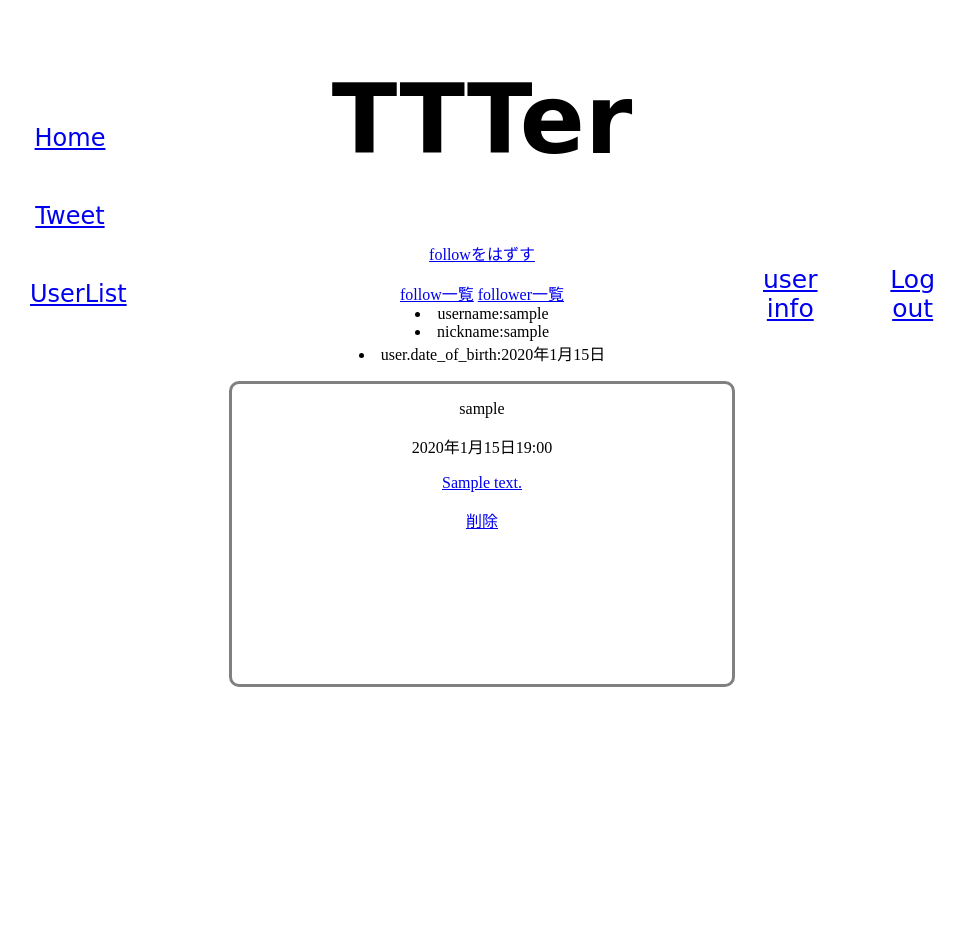
After one commit to YukiY727/Twitter_clone, a Django app: page /accounts/1/user_page/ in a window 1280 px wide. The commit adds this page. Shown: the top 943 px of the page, without its empty margins (158-1122 px from the left). Run offline with Django 4.2, Linux system fonts and the light colour scheme; a user stored in the database is signed in; tables that the repository leaves empty hold one stand-in row (values such as "Sample post"); some web fonts are replaced.

Commit message:
質問のため、いったんpush

```diff
--- a/ttter/accounts/models.py
+++ b/ttter/accounts/models.py
@@ -70,3 +70,19 @@ class MyUser(AbstractBaseUser, PermissionsMixin):
 
     def __str__(self):
         return self.username
+
+
+class FriendShip(models.Model):
+    followee = models.ForeignKey(
+        MyUser, related_name="followee", on_delete=models.CASCADE
+    )
+    follower = models.ForeignKey(
+        MyUser, related_name="follower", on_delete=models.CASCADE
+    )
+
+    class Meta:
+        constraints = [
+            models.UniqueConstraint(
+                fields=["followee", "follower"], name="follow_unique"
+            ),
+        ]
--- a/ttter/accounts/urls.py
+++ b/ttter/accounts/urls.py
@@ -17,4 +17,18 @@ urlpatterns = [
         name="login",
     ),
     path("logout/", auth_views.LogoutView.as_view(), name="logout"),
+    path("<str:username>/user_page/", views.UserPage.as_view(), name="user_page"),
+    path(
+        "<str:user_id>/following_list/",
+        views.FollowingListView.as_view(),
+        name="following_list",
+    ),
+    path(
+        "<str:user_id>/follower_list/",
+        views.FollowerListView.as_view(),
+        name="follower_list",
+    ),
+    path("<str:user_id>/follow/", views.FollowView.as_view(), name="follow"),
+    path("userlist/", views.UserListView.as_view(), name="userlist"),
+    path("<str:user_id>/unfollow/", views.UnFollowView.as_view(), name="unfollow"),
 ]
--- a/ttter/accounts/views.py
+++ b/ttter/accounts/views.py
@@ -1,10 +1,15 @@
-from django.contrib.auth import authenticate, get_user_model, login
-from django.shortcuts import render
+from urllib import request
+from django.contrib import messages
+from django.contrib.auth import get_user_model, login
+from django.contrib.auth.mixins import LoginRequiredMixin
+from django.http import HttpResponse, HttpResponseRedirect
+from django.shortcuts import get_object_or_404, render
 from django.urls import reverse_lazy
-from django.views.generic import CreateView, FormView
+from django.views.generic import CreateView, FormView, TemplateView, ListView
 
 from .forms import SignUpFrom
-
+from .models import FriendShip
+from tweet.models import Tweet
 # Create your views here.
 User = get_user_model()
 
@@ -39,3 +44,117 @@ class UserDataCreate(CreateView):
 
     def form_invalid(self, form):
         return render(self.request, "accounts/create.html", {"form": form})
+
+
+class UserListView(LoginRequiredMixin, ListView):
+    template_name = 'accounts/user_list.html'
+    model = User
+
+    def get_queryset(self):
+        return User.objects.all()
+
+
+class UserPage(LoginRequiredMixin, TemplateView):
+    template_name = "accounts/user_page.html"
+    def get_context_data(self, **kwargs):
+        context = super().get_context_data(**kwargs)
+        request_user = self.request.user
+        user = get_object_or_404(User, id=self.kwargs.get("username"))
+        post_item = Tweet.objects.filter(user=user)
+        context["is_followed"] = FriendShip.objects.filter(follower=request_user, followee=user).exists()
+        print(FriendShip.objects.filter(followee=request_user, follower=user).exists())
+        context["request_user"] = request_user
+        context["user"] = user
+        context["post_item"] = post_item
+        return context
+
+    # def get_queryset(self, **kwargs):
+    #     context = super().get_queryset(**kwargs)
+    #     print(type(self.request.user.id))
+    #     print(context)
+    #     return User.objects.get(id=int(context['username']))
+
+    # def get_queryset(self):
+    #     return User.objects.get(id=self.request.user.id)
+
+
+class FollowerListView(LoginRequiredMixin, TemplateView):
+    template_name = "accounts/follower_list.html"
+
+    def get_context_data(self, **kwargs):
+        ctx = super().get_context_data(**kwargs)
+        ctx["followers"] = FriendShip.objects.filter(follower=self.kwargs.get("username"))
+
+        return ctx
+# class UserFolloweeList(LoginRequiredMixin, TemplateView):
+#     template_name = "accounts/user_follow_list.html"
+
+#     def get_context_data(self, **kwargs):
+#         context = super().get_context_data(**kwargs)
+#         context["followee"] = get_object_or_404(User, id=self.kwargs.get("username"))
+#         print(**kwargs)
+#         print(self.kwargs.get("username"))
+#         return context
+
+class FollowingListView(LoginRequiredMixin, TemplateView):
+    template_name = "accounts/following_list.html"
+
+    def get_context_data(self, **kwargs):
+        ctx = super().get_context_data(**kwargs)
+        print(FriendShip.objects.filter(followee=self.kwargs.get("username")))
+        ctx["followings"] = FriendShip.objects.filter(followee=self.kwargs.get("username"))
+        return ctx
+class FollowView(LoginRequiredMixin, TemplateView):
+    # template_name = "accounts/follow.html"
+    template_name = "accounts/follow.html"
+    model = FriendShip
+
+    def get_context_data(self, **kwargs):
+        context = super().get_context_data(**kwargs)
+        self.follower = get_object_or_404(User, id=self.kwargs["user_id"])
+        self.followee = get_object_or_404(User, id=self.request.user.id)
+        context['follower'] = self.follower
+        if self.followee == self.follower:
+            messages.warning(self.request, "自分自身はフォローできません。")
+        elif FriendShip.objects.filter(followee=self.followee, follower=self.follower).exists():
+            messages.warning(self.request, f"{self.follower.username}さんはすでにフォローしています。")
+        return context
+
+    def post(self, **kwargs):
+        FriendShip.objects.create(followee=self.followee, follower=self.follower)
+        return HttpResponseRedirect(reverse_lazy("tweet:home"))
+
+
+# class FollowView(UserMixin, TemplateView):
+#     template_name = "accounts/follow.html"
+
+
+#     def post(self, request, *args, **kwargs):
+#         user, target = request.user, self.get_target()
+#         kwargs.setdefault("errors", [])
+#         if user.pk == target.pk:
+#             kwargs["errors"].append("自分自身のフォローはできません。")
+#         elif FriendShip.objects.filter(follower=user, followee=target).exists():
+#             kwargs["errors"].append(f"{target.username}は既にフォローしています。")
+#         else:
+#             FriendShip.objects.create(follower=user, followee=target)
+#             return redirect("accounts:home")
+#         return self.get(request, *args, **kwargs)
+
+class UnFollowView(LoginRequiredMixin, TemplateView):
+    template_name = "accounts/unfollow.html"
+
+
+    def get_context_data(self, **kwargs):
+        context = super().get_context_data(**kwargs)
+        self.follower = get_object_or_404(User, id=self.kwargs["user_id"])
+        self.followee = get_object_or_404(User, id=self.request.user.id)
+        context['follower'] = self.follower
+        if self.followee == self.follower:
+            messages.warning(self.request, "無効な操作です。")
+        return context
+
+    def post(self, **kwargs):
+        if FriendShip.objects.filter(followee=self.followee, follower=self.follower).exists():
+            FriendShip.objects.filter(followee=self.followee, follower=self.follower).delete()
+            return HttpResponseRedirect(reverse_lazy("accounts:home"))
--- /dev/null
+++ b/ttter/templates/accounts/user_page.html
@@ -0,0 +1,31 @@
+{% extends 'base/top.html' %}
+{% block content %}
+{% if is_followed is True %}
+<p>
+<a href="{% url 'accounts:unfollow' user.id %}">followをはずす</a>
+</p>
+{% else %}
+<p>
+<a href="{% url 'accounts:follow' user.id %}">followする</a>
+</p>
+{% endif %}
+<a href="{% url 'accounts:following_list' user.username %}">follow一覧</a>
+<a href="{% url 'accounts:follower_list' user.username %}">follower一覧</a>
+<li>username:{{ user.username }}</li>
+<li>nickname:{{ user.nickname }}</li>
+<li>user.date_of_birth:{{ user.date_of_birth }}</li>
+{% for tweet in post_item %}
+<p>
+<div class="frame_tweet">
+    <p>
+        <p>{{ tweet.user }}</p>
+        <p>{{ tweet.created_at }}</p>
+        <a href="{% url 'tweet:tweet_detail' tweet.pk %}">{{ tweet.content }}</a>
+        {% if user == tweet.user %}
+        <p><a href="{% url 'tweet:tweet_delete' tweet.pk %}">削除</a></p>
+        {% endif %}
+    </p>
+</div>
+</p>
+{% endfor %}
+{% endblock %}
--- a/ttter/templates/base/top.html
+++ b/ttter/templates/base/top.html
@@ -18,7 +18,7 @@
       <h1>TTTer</h1>
       <div class="right_menu">
         {% if user.is_authenticated %}
-        <a>user info</a>
+        <a href="{% url 'accounts:user_page'  request.user.id %}">user info</a>
         <a href="{% url 'accounts:logout' %}">Log out</a>
         {% else %}
         <a href="{% url 'accounts:login' %}">Log in</a>
@@ -30,6 +30,7 @@
       <div class="menu_container">
         <li><a href="{% url 'tweet:home' %}">Home</a></li>
         <li><a href="{% url 'tweet:tweet_create' %}">Tweet</a></li>
+        <li><a href="{% url 'accounts:userlist' %}">UserList</a></li>
       </div>
       <div class="content">{% block content %} {% endblock content %}</div>
     </div>
--- a/ttter/templates/tweet/tweet_list.html
+++ b/ttter/templates/tweet/tweet_list.html
@@ -1,7 +1,9 @@
 {% extends 'base/top.html' %}
 {% block content %}
 {% for tweet in tweet_list %}
+<p>
 <div class="frame_tweet">
+    <div>
         <p>
             <p>{{ tweet.user }}</p>
             <p>{{ tweet.created_at }}</p>
@@ -11,5 +13,7 @@
             {% endif %}
         </p>
     </div>
+</div>
+</p>
 {% endfor %}
 {% endblock %}
```
Also changed, not shown: ttter/templates/accounts/follow.html (added, +16 -0 lines), ttter/templates/accounts/follower_list.html (added, +11 -0 lines), ttter/templates/accounts/following_list.html (added, +11 -0 lines), ttter/templates/accounts/unfollow.html (added, +16 -0 lines), ttter/templates/accounts/user_list.html (added, +12 -0 lines), ttter/accounts/migrations/0002_friendship_friendship_follow_unique.py (added). Lines whose indentation alone changed are shown as unchanged.
